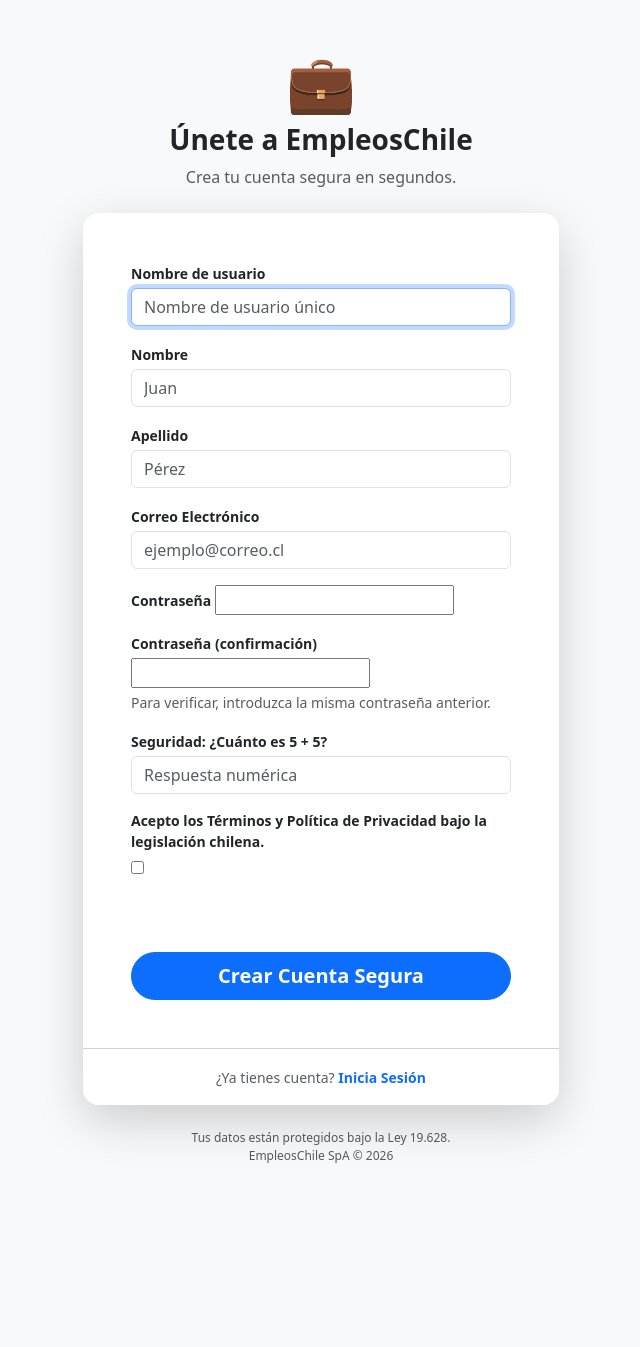
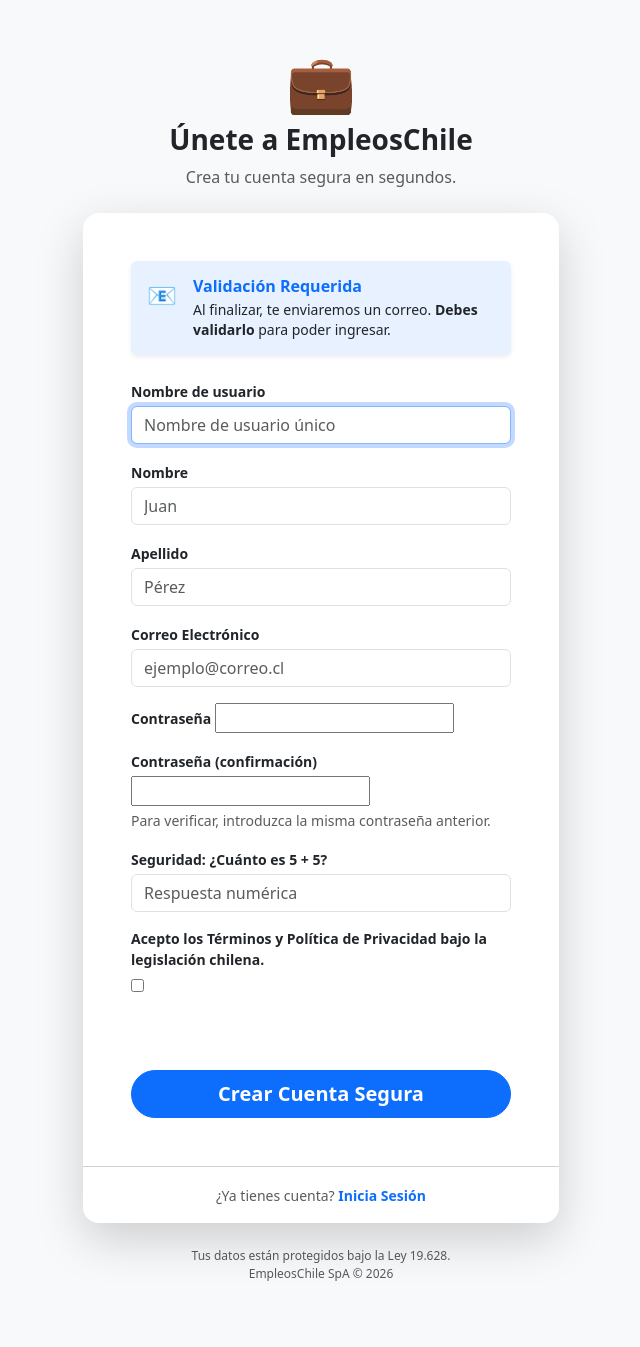
Before and after one commit to redempleochile-dot/redlaboral-chile, a Django app: page /registro/ in a window 1280 px wide. Shown: the whole page, without its empty margins (319-959 px from the left). Before the commit the page ends 1163 px from the top, so only its background shows below. Run offline with Django 5.2, Linux system fonts and the light colour scheme; some libraries are stand-ins or nearby versions.

Commit message:
esperemos

```diff
--- a/empleos/templates/registration/registro.html
+++ b/empleos/templates/registration/registro.html
@@ -8,7 +8,7 @@
 
     <script src="https://challenges.cloudflare.com/turnstile/v0/api.js" async defer></script>
 </head>
-<body class="bg-light d-flex align-items-center justify-content-center py-5">
+<body class="bg-light d-flex align-items-center justify-content-center py-5" style="min-height: 100vh;">
 
     <div class="container" style="max-width: 500px;">
         <div class="text-center mb-4">
@@ -19,6 +19,18 @@
 
         <div class="card shadow-lg border-0 rounded-4">
             <div class="card-body p-5">
+
+                <div class="alert alert-info border-0 shadow-sm mb-4" role="alert" style="background-color: #e7f1ff; border-left: 5px solid #0d6efd;">
+                    <div class="d-flex">
+                        <div class="me-3 fs-4">📧</div>
+                        <div>
+                            <h6 class="fw-bold text-primary mb-1">Validación Requerida</h6>
+                            <p class="mb-0 small text-dark" style="line-height: 1.4;">
+                                Al finalizar, te enviaremos un correo. <strong>Debes validarlo</strong> para poder ingresar.
+                            </p>
+                        </div>
+                    </div>
+                </div>
                 <form method="post">
                     {% csrf_token %}
 
@@ -47,7 +59,7 @@
                 </form>
             </div>
             <div class="card-footer bg-white text-center py-3 rounded-bottom-4">
-                <small class="text-muted">¿Ya tienes cuenta? <a href="/login/" class="fw-bold text-decoration-none">Inicia Sesión</a></small>
+                <small class="text-muted">¿Ya tienes cuenta? <a href="{% url 'login' %}" class="fw-bold text-decoration-none">Inicia Sesión</a></small>
             </div>
         </div>
 
```
